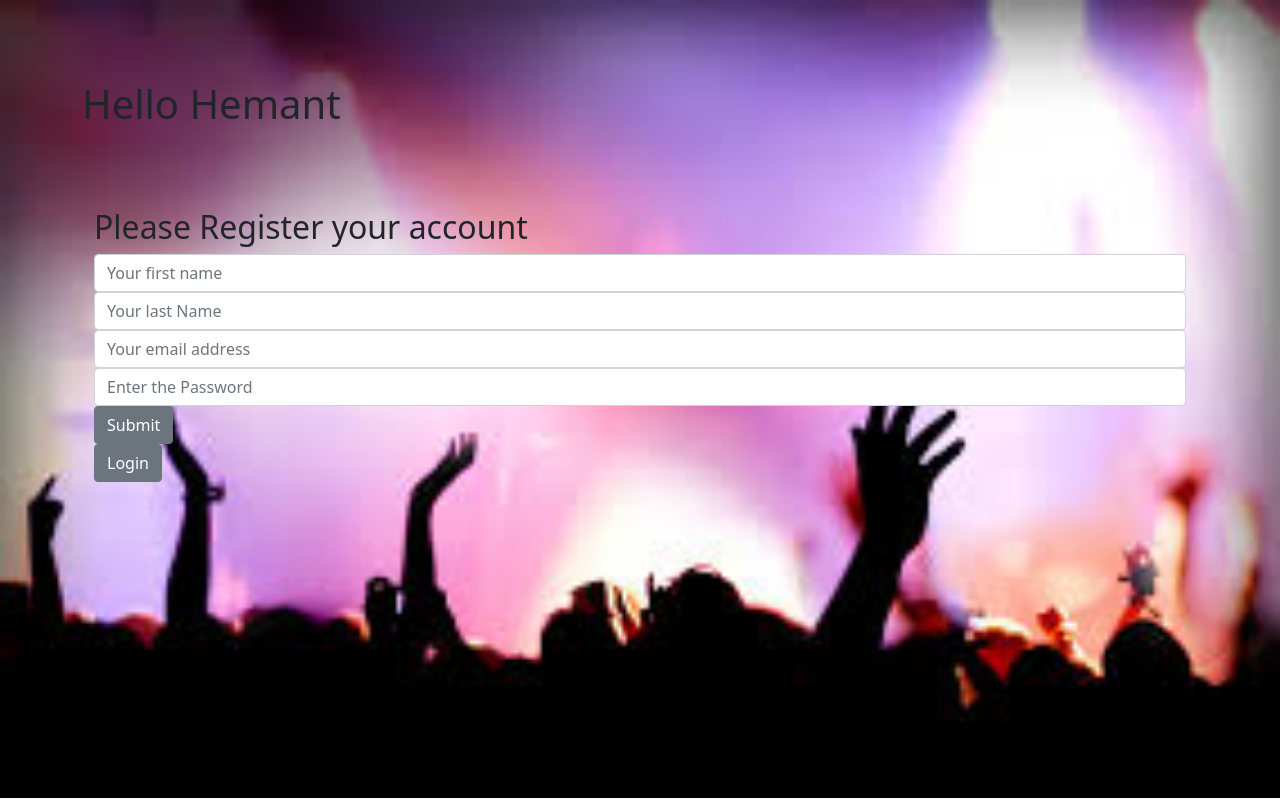
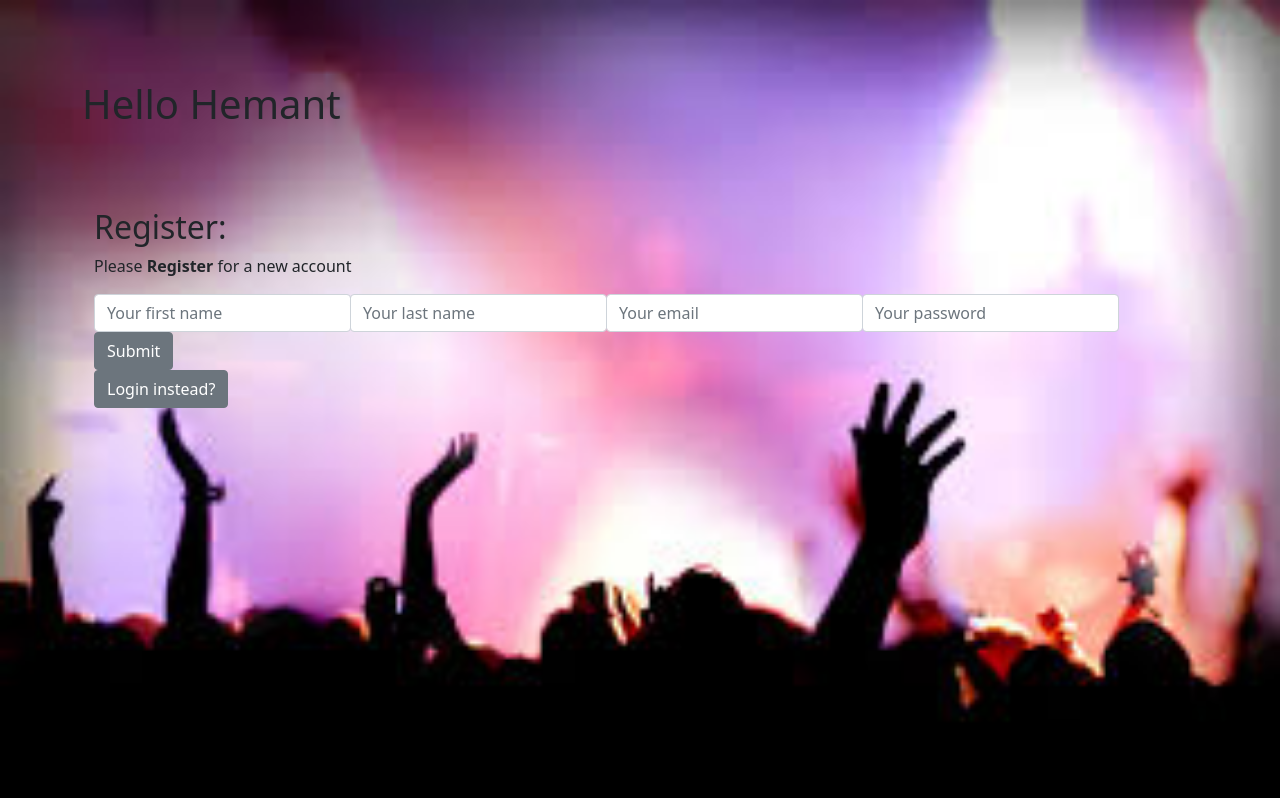
Before and after one commit to hemant-soni-vst-au4/Event-app, a React (Create React App) app in the folder frontend/: page /register in a window 1280 px wide. Built offline with nearby package versions, Linux system fonts and the light colour scheme.

Commit message:
register component validation

```diff
--- a/frontend/src/pages/Register/index.js
+++ b/frontend/src/pages/Register/index.js
@@ -3,79 +3,75 @@ import api from "../../services/api";
 import { Button, Form, FormGroup, Input, Container } from "reactstrap";
 
 export default function Register({ history }) {
-  const [email, setEmail] = useState("");
-  const [password, setPassword] = useState("");
-  const [firstName, setFirstName] = useState("");
-  const [lastName, setLastName] = useState("");
+  const [email, setEmail] = useState("")
+  const [password, setPassword] = useState("")
+  const [firstName, setFirstName] = useState("")
+  const [lastName, setLastName] = useState("")
 
-  const handleSubmit = async (event) => {
-    event.preventDefault();
-    console.log("changes are", email, password);
+  const [error, setError] = useState(false);
+  const [errorMessage, setErrorMessage] = useState("")
 
-    const respone = await api.post("/user/register", {
-      email,
-      password,
-      firstName,
-      lastName,
-    });
 
-    const userId = respone.data._id || false;
+  const handleSubmit = async evt => {
+      evt.preventDefault();
+
+      if (email !== "" && password !== "" && firstName !== "" && lastName !== "") {
+          const response = await api.post('/user/register', { email, password, firstName, lastName })
+          const userId = response.data._id || false;
+
           if (userId) {
-      localStorage.setItem("user", userId);
-      history.push("/dashboard");
+              localStorage.setItem('user', userId)
+              history.push('/dashboard')
           } else {
-      const { message } = respone.data;
-      console.log(message);
+              const { message } = response.data
+              setError(true)
+              setErrorMessage(message)
+              setTimeout(() => {
+                  setError(false)
+                  setErrorMessage("")
+              }, 2000)
           }
-  };
+      } else {
+          setError(true)
+          setErrorMessage("You need to fill all the Inputs")
+          setTimeout(() => {
+              setError(false)
+              setErrorMessage("")
+          }, 2000)
+
+      }
+
+  }
 
   return (
       <Container>
-      <h2>Please Register your account</h2>
+          <h2>Register:</h2>
+          <p>Please <strong>Register</strong> for a new account</p>
           <Form onSubmit={handleSubmit}>
+              <div className="input-group">
                   <FormGroup className="mb-2 mr-sm-2 mb-sm-0">
-          <Input
-            type="text"
-            name="firstname"
-            id="firstname"
-            placeholder="Your first name"
-            onChange={(evt) => setFirstName(evt.target.value)}
-          />
+                      <Input type="text" name="firstName" id="firstName" placeholder="Your first name" onChange={evt => setFirstName(evt.target.value)} />
                   </FormGroup>
                   <FormGroup className="mb-2 mr-sm-2 mb-sm-0">
-          <Input
-            type="text"
-            name="lastName"
-            id="lastName"
-            placeholder="Your last Name"
-            onChange={(evt) => setLastName(evt.target.value)}
-          />
+                      <Input type="text" name="lastName" id="lastName" placeholder="Your last name" onChange={evt => setLastName(evt.target.value)} />
                   </FormGroup>
                   <FormGroup className="mb-2 mr-sm-2 mb-sm-0">
-          <Input
-            type="email"
-            name="email"
-            id="email"
-            placeholder="Your email address"
-            onChange={(evt) => setEmail(evt.target.value)}
-          />
+                      <Input type="email" name="email" id="email" placeholder="Your email" onChange={evt => setEmail(evt.target.value)} />
                   </FormGroup>
                   <FormGroup className="mb-2 mr-sm-2 mb-sm-0">
-          <Input
-            type="password"
-            name="password"
-            id="password"
-            placeholder="Enter the Password"
-            onChange={(evt) => setPassword(evt.target.value)}
-          />
+                      <Input type="password" name="password" id="password" placeholder="Your password" onChange={evt => setPassword(evt.target.value)} />
+                  </FormGroup>
+              </div>
+              <FormGroup>
+                  <Button className="submit-btn">Submit</Button>
               </FormGroup>
               <FormGroup>
-          <Button onClick={(e) => handleSubmit(e)}>Submit</Button>
-        </FormGroup>
-        <FormGroup>
-          <Button onClick={() => history.push("/login")}>Login</Button>
+                  <Button className="secondary-btn" onClick={() => history.push("/login")}>Login instead?</Button>
               </FormGroup>
           </Form>
+          {error ? (
+              <Alert className="event-validation" color="danger">{errorMessage}</Alert>
+          ) : ""}
       </Container>
   );
 }
```
Lines whose indentation alone changed are shown as unchanged.
